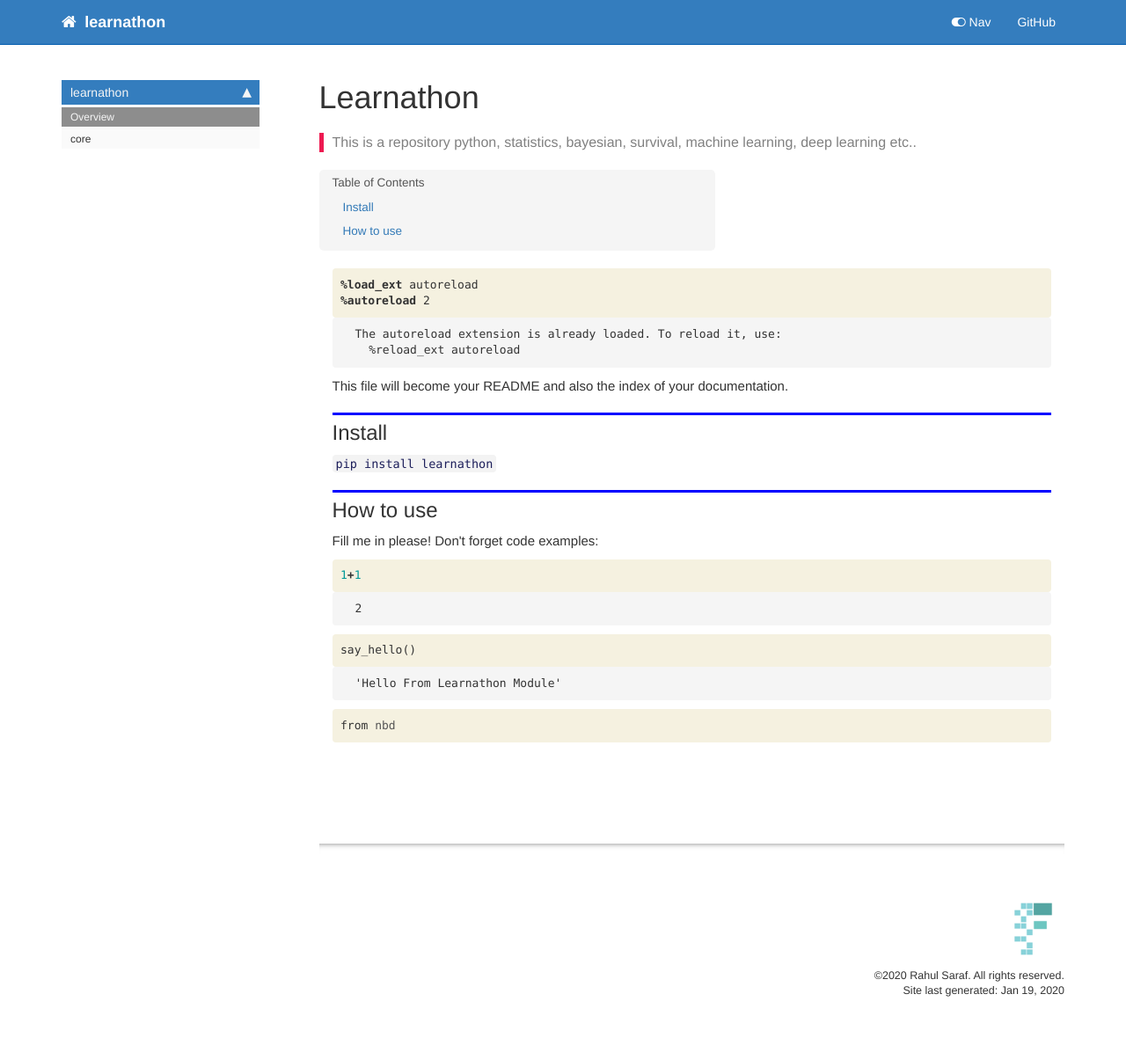
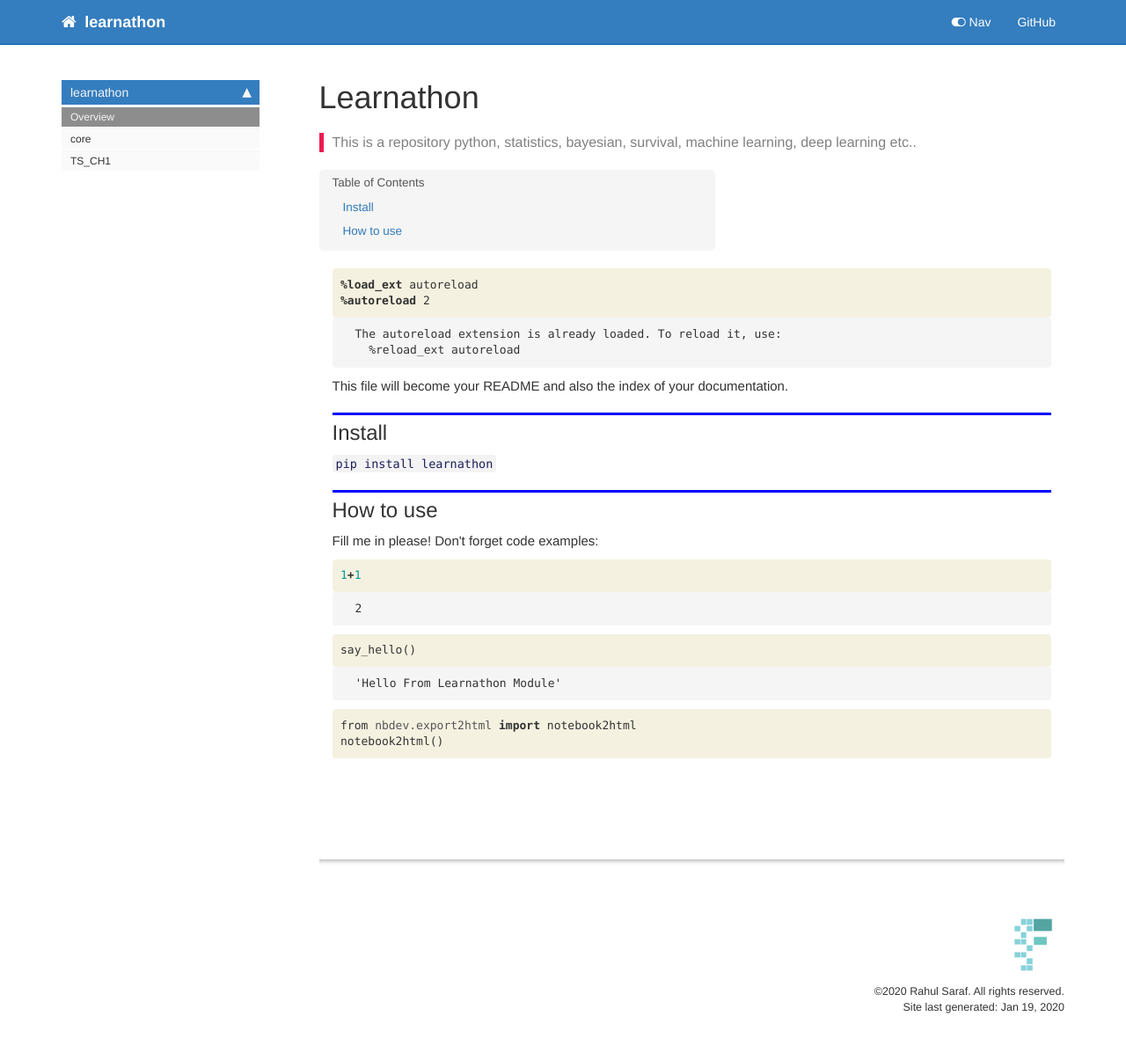
Before and after one commit to Rahuketu86/learnathon, a Jekyll site: the page built from docs/index.html, in a window 1280 px wide. Shown: the whole page at 88% size. Built offline with Jekyll 4.4.1, drawn with Linux system fonts in a browser that asks for light colours; nearby versions of some CDN libraries; comment, search, counter and statistics services are not loaded.

Commit message:
Updated doc with boilerplate

```diff
--- a/docs/_data/sidebars/home_sidebar.yml
+++ b/docs/_data/sidebars/home_sidebar.yml
@@ -12,6 +12,9 @@ entries:
     - output: web,pdf
       title: core
       url: /core
+    - output: web,pdf
+      title: TS_CH1
+      url: /stat1
     output: web
     title: learnathon
   output: web
--- a/docs/index.html
+++ b/docs/index.html
@@ -147,7 +147,8 @@ summary: "This is a repository python, statistics, bayesian, survival, machine l
 
 <div class="inner_cell">
     <div class="input_area">
-<div class=" highlight hl-ipython3"><pre><span></span><span class="kn">from</span> <span class="nn">nbd</span>
+<div class=" highlight hl-ipython3"><pre><span></span><span class="kn">from</span> <span class="nn">nbdev.export2html</span> <span class="k">import</span> <span class="n">notebook2html</span>
+<span class="n">notebook2html</span><span class="p">()</span>
 </pre></div>
 
     </div>
--- a/docs/sidebar.json
+++ b/docs/sidebar.json
@@ -1,6 +1,7 @@
 {
   "learnathon": {
     "Overview": "/",
-    "core": "/core"
+    "core": "/core",
+    "TS_CH1": "/stat1"
   }
 }
--- a/docs/stat1.html
+++ b/docs/stat1.html
@@ -38,7 +38,7 @@ summary: "Notes from chapter 1 of Think Stat by Dr Brownee"
 </div>
 <div class="cell border-box-sizing text_cell rendered"><div class="inner_cell">
 <div class="text_cell_render border-box-sizing rendered_html">
-<h2 id="Anecdotal-Evidence">Anecdotal Evidence<a class="anchor-link" href="#Anecdotal-Evidence">&#182;</a></h2><p>$Definition$Evidence based on unpublished data</p>
+<h2 id="Anecdotal-Evidence">Anecdotal Evidence<a class="anchor-link" href="#Anecdotal-Evidence">&#182;</a></h2><p>$Definition:$ Evidence based on unpublished data</p>
 
 </div>
 </div>
```
Also changed, not shown: README.md, 2 other files.
